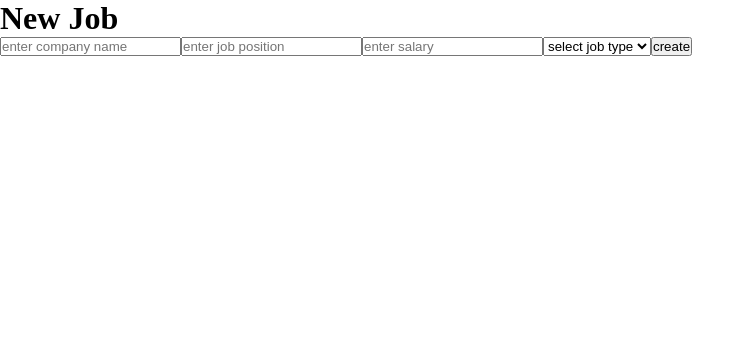
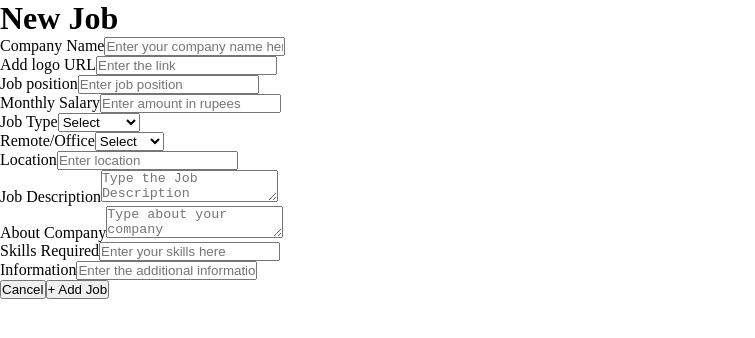
Before and after one commit to ishar19/july_backend_ui, a React (Vite) app: page /newJob in a window 1280 px wide. Shown: the top 338 px of the page, without its empty margins (0-755 px from the left). Built offline with nearby package versions, Linux system fonts and the light colour scheme.

Commit message:
Developed the JobForm component, developed seperate add and edit job page and update the route in the app file

```diff
--- a/src/App.jsx
+++ b/src/App.jsx
@@ -3,6 +3,8 @@ import Login from './pages/login'
 import Register from './pages/register'
 import Home from './pages/home'
 import NewJob from './pages/newJob'
+import EditJobPage from './pages/EditJobPage'
+
 import { BrowserRouter, Routes, Route } from 'react-router-dom'
 function App() {
 
@@ -14,7 +16,7 @@ function App() {
         <Route path="/login" element={<Login />} />
         <Route path="/home" element={<Home />} />
         <Route path="/newJob" element={<NewJob />} />
-        <Route path="/editJob/:id" element={<NewJob />} />
+        <Route path="/editJob/:id" element={<EditJobPage />} />
       </Routes>
     </BrowserRouter>
   )
--- /dev/null
+++ b/src/components/JobForm.jsx
@@ -0,0 +1,81 @@
+import { React, Fragment } from "react";
+
+const JobForm = ({formData, setFormData, onSubmit, onReset, buttonLabel}) => {
+    // Handles changes in input fields and updates the form data state
+    const handleInputChange = (e) => {
+        const { name, value } = e.target;
+        // Update form data, splitting and trimming skills if the field is "skillsRequired"
+        setFormData({
+          ...formData,
+          [name]: name === "skillsRequired" ? value.split(",").map(skill => skill.trim()) : value,
+        });
+      };
+  return (
+    <Fragment>
+        {/* Form for job creation */}
+        <form onSubmit={onSubmit}>
+                <div>
+                    <label>Company Name</label>
+                    <input type="text" name="companyName" value={formData.companyName} onChange={handleInputChange} placeholder="Enter your company name here" />
+                </div>
+                <div>
+                    <label>Add logo URL</label>
+                    <input type="text" name="addLogoUrl" value={formData.addLogoUrl} onChange={handleInputChange} placeholder="Enter the link" />
+                </div>
+                <div>
+                    <label>Job position</label>
+                    <input type="text" name="jobPosition" value={formData.jobPosition} onChange={handleInputChange} placeholder="Enter job position" />
+                </div>
+                <div>
+                    <label>Monthly Salary</label>
+                    <input type="number" name="monthlySalary" value={formData.monthlySalary} onChange={handleInputChange} placeholder="Enter amount in rupees" />
+                </div>
+                <div>
+                    <label>Job Type</label>
+                    <select name="jobType" value={formData.jobType} onChange={handleInputChange} >
+                        <option value="">Select</option>
+                        <option value="Full-Time">Full-Time</option>
+                        <option value="Part-Time">Part-Time</option>
+                        <option value="Contract">Contract</option>
+                        <option value="Internship">Internship</option>
+                        <option value="Freelance">Freelance</option>
+                    </select>
+                </div>
+                <div>
+                    <label>Remote/Office</label>
+                    <select name="jobNature" value={formData.jobNature} onChange={handleInputChange} >
+                        <option value="">Select</option>
+                        <option value="Remote">Remote</option>
+                        <option value="Office">Office</option>
+                    </select>
+                </div>
+                <div>
+                    <label>Location</label>
+                    <input type="text" name="location" value={formData.location} onChange={handleInputChange} placeholder="Enter location" />
+                </div>
+                <div>
+                    <label>Job Description</label>
+                    <textarea name="jobDescription" value={formData.jobDescription} onChange={handleInputChange} placeholder="Type the Job Description"></textarea>
+                </div>
+                <div>
+                    <label>About Company</label>
+                    <textarea name="aboutCompany" value={formData.aboutCompany} onChange={handleInputChange} placeholder="Type about your company"></textarea>
+                </div>
+                <div>
+                    <label>Skills Required</label>
+                    <input type="text" name="skillsRequired" value={formData.skillsRequired} onChange={handleInputChange} placeholder="Enter your skills here" />
+                </div>
+                <div>
+                    <label>Information</label>
+                    <input type="text" name="information" value={formData.information} onChange={handleInputChange} placeholder="Enter the additional information" />
+                </div>
+                <div>
+                    <button type="button" onClick={onReset}>Cancel</button>
+                    <button type="submit">{buttonLabel}</button>
+                </div>
+            </form>
+    </Fragment>
+  )
+};
+
+export default JobForm;
--- /dev/null
+++ b/src/pages/EditJobPage.jsx
@@ -0,0 +1,95 @@
+import { useEffect, useState } from "react";
+import { useParams } from "react-router-dom";
+import JobForm from "../components/JobForm";
+import { updateJob, getJobById } from "../services";
+
+const EditJobPage = () => {
+    const {id} = useParams();           // get the id from the header parameter
+//          states to manage the job form details
+    const [jobDetails, setJobDetails] = useState({
+        companyName: '',
+        addLogoUrl: '',
+        jobPosition: '',
+        monthlySalary: '',
+        jobType: '',
+        jobNature: '',
+        location: '',
+        jobDescription: '',
+        aboutCompany: '',
+        skillsRequired: '',
+        information: ''
+    });
+
+    useEffect(() => {
+        if(id) {
+            const fetchJobById = async () => {
+                const res = await getJobById(id);
+                if(res.status === 200) {
+                    const data = await res.json();
+                    setJobDetails(data);
+                } else {
+                    console.log(data);
+                }
+            }
+            fetchJobById();
+        }
+    }, [id]);
+
+    //                      function for update the job
+    const handleUpdateJob = async (e) => {
+        e.preventDefault()
+            const res = await updateJob(id, jobDetails)
+            if (res.status === 200) {
+                const data = await res.json()
+                console.log(data)
+                setJobDetails({
+                    companyName: '',
+                    addLogoUrl: '',
+                    jobPosition: '',
+                    monthlySalary: '',
+                    jobType: '',
+                    jobNature: '',
+                    location: '',
+                    jobDescription: '',
+                    aboutCompany: '',
+                    skillsRequired: '',
+                    information: ''
+                });
+                alert("Job Updated successfully");
+            } else if (res.status === 401) {
+                alert('login to update this job')
+            } else {
+                console.log(res)
+                alert('error')
+            }
+    }
+
+    //              function for reset the job form
+    const handleReset = () => {
+        setJobDetails({
+            companyName: '',
+            addLogoUrl: '',
+            jobPosition: '',
+            monthlySalary: '',
+            jobType: '',
+            jobNature: '',
+            location: '',
+            jobDescription: '',
+            aboutCompany: '',
+            skillsRequired: '',
+            information: ''
+        });                                         // Reset the state to initial values
+    };
+
+    return (
+        <div className="flex dir-row">
+            <div>
+            <h1>Add Job Description</h1>
+            {/* Form for job creation */}
+            <JobForm formData={jobDetails} setFormData={setJobDetails} onSubmit={handleUpdateJob} onReset={handleReset} buttonLabel={"Update"} />
+            </div>
+        </div>
+    );
+};
+
+export default EditJobPage;
--- a/src/pages/newJob.jsx
+++ b/src/pages/newJob.jsx
@@ -1,75 +1,70 @@
-import { useEffect, useState } from 'react'
+import {useState } from 'react'
+import JobForm from '../components/JobForm'         //import JobForm
 import { createJob } from '../services'
-import { useParams } from 'react-router-dom'
-import { getJobById, updateJob } from '../services'
+
 export default function NewJob() {
-    const [isEdit, setIsEdit] = useState(false)
-    const { id } = useParams()
-    useEffect(() => {
-        if (id) {
-            setIsEdit(true)
-        }
-    }, [id])
     const [jobformData, setJobformData] = useState({
         companyName: '',
+        addLogoUrl: '',
         jobPosition: '',
-        salary: '',
+        monthlySalary: '',
         jobType: '',
+        jobNature: '',
+        location: '',
+        jobDescription: '',
+        aboutCompany: '',
+        skillsRequired: '',
+        information: ''
     })
-    useEffect(() => {
-        if (isEdit && id) {
-            const fetchJob = async () => {
-                const res = await getJobById(id)
-                if (res.status === 200) {
-                    const data = await res.json()
-                    setJobformData(data)
-                }
-                else {
-                    console.log(res)
-                }
-            }
-            fetchJob()
-        }
-    }, [isEdit, id])
+
+    //              function for creating a job
     const handleCreateJob = async (e) => {
-        e.preventDefault()
-        const res = isEdit ? await updateJob(id, jobformData) : await createJob(jobformData)
-        if (res.status === 200) {
-            const data = await res.json()
-            console.log(data)
+        e.preventDefault();                     // Prevent default form submission
+        const res = await createJob(jobformData);  // API call to add a job
+        if(res.status === 200) {                 // If the request is successful
+            const data = await res.json();
+            console.log(data);                   // Log the response data for debugging
             setJobformData({
                 companyName: '',
+                addLogoUrl: '',
                 jobPosition: '',
-                salary: '',
+                monthlySalary: '',
                 jobType: '',
-            })
-            alert(`job ${isEdit ? 'updated' : 'created'} successfully`)
+                jobNature: '',
+                location: '',
+                jobDescription: '',
+                aboutCompany: '',
+                skillsRequired: '',
+                information: ''
+            });                                 // Reset form fields after successful submission
+            alert("Job created successfully");      // Notify user
+        } else if (res.status === 401) {            // If the user is not authenticated
+            alert("Login to create a job");
+        } else {                                    // Handle other errors
+            console.log(res);                       // Log the error response
+            alert("error");
         }
-        else if (res.status === 401) {
-            alert('login to create job')
-        }
-        else {
-            console.log(res)
-            alert('error')
-        }
-    }
+    };
+    //              function for reset the job form
+    const handleReset = () => {
+        setJobformData({
+            companyName: '',
+            addLogoUrl: '',
+            jobPosition: '',
+            monthlySalary: '',
+            jobType: '',
+            jobNature: '',
+            location: '',
+            jobDescription: '',
+            aboutCompany: '',
+            skillsRequired: '',
+            information: ''
+        });                                         // Reset the state to initial values
+    };
     return (
         <div>
             <h1>New Job</h1>
-            <form onSubmit={handleCreateJob}>
-                <input type="text" onChange={(e) => setJobformData({ ...jobformData, [e.target.name]: e.target.value })} value={jobformData.companyName} name="companyName" placeholder="enter company name" />
-                <input type="text" onChange={(e) => setJobformData({ ...jobformData, [e.target.name]: e.target.value })} value={jobformData.jobPosition} name="jobPosition" placeholder="enter job position" />
-                <input type="number" onChange={(e) => setJobformData({ ...jobformData, [e.target.name]: e.target.value })} value={jobformData.salary} name="salary" placeholder="enter salary" />
-                <select onChange={(e) => setJobformData({ ...jobformData, [e.target.name]: e.target.value })} value={jobformData.jobType} name="jobType">
-                    <option value="">select job type</option>
-                    <option value="full-time">full-time</option>
-                    <option value="part-time">part-time</option>
-                    <option value="contract">contract</option>
-                    <option value="internship">internship</option>
-                    <option value="freelance">freelance</option>
-                </select>
-                <button type='submit'>{isEdit ? 'update' : 'create'}</button>
-            </form>
+            <JobForm formData={jobformData} setFormData={setJobformData} onSubmit={handleCreateJob} onReset={handleReset} buttonLabel={"+ Add Job"} />
         </div>
     )
 }
--- a/src/pages/register.jsx
+++ b/src/pages/register.jsx
@@ -1,4 +1,3 @@
-
 import { register } from '../services'
 import { useState } from 'react'
 export default function Register() {
```
